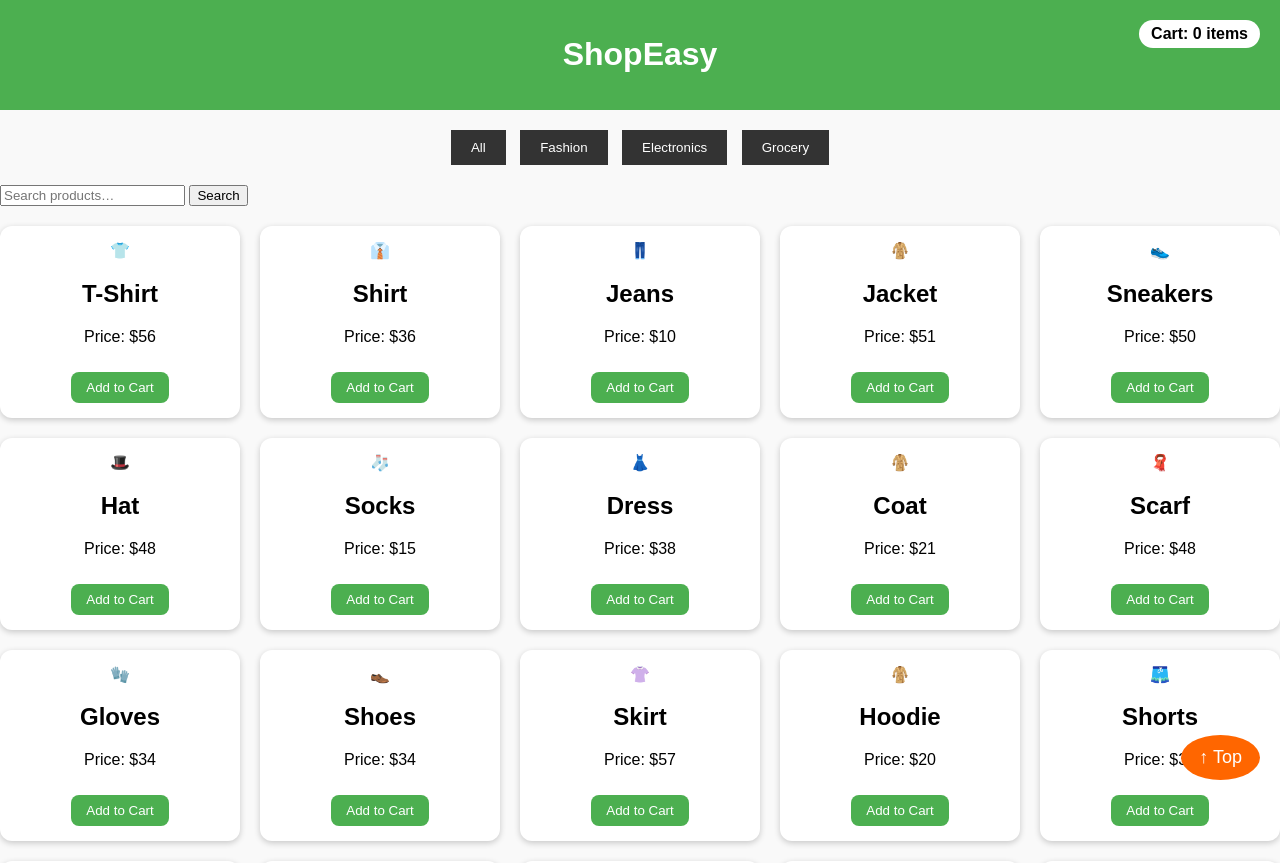
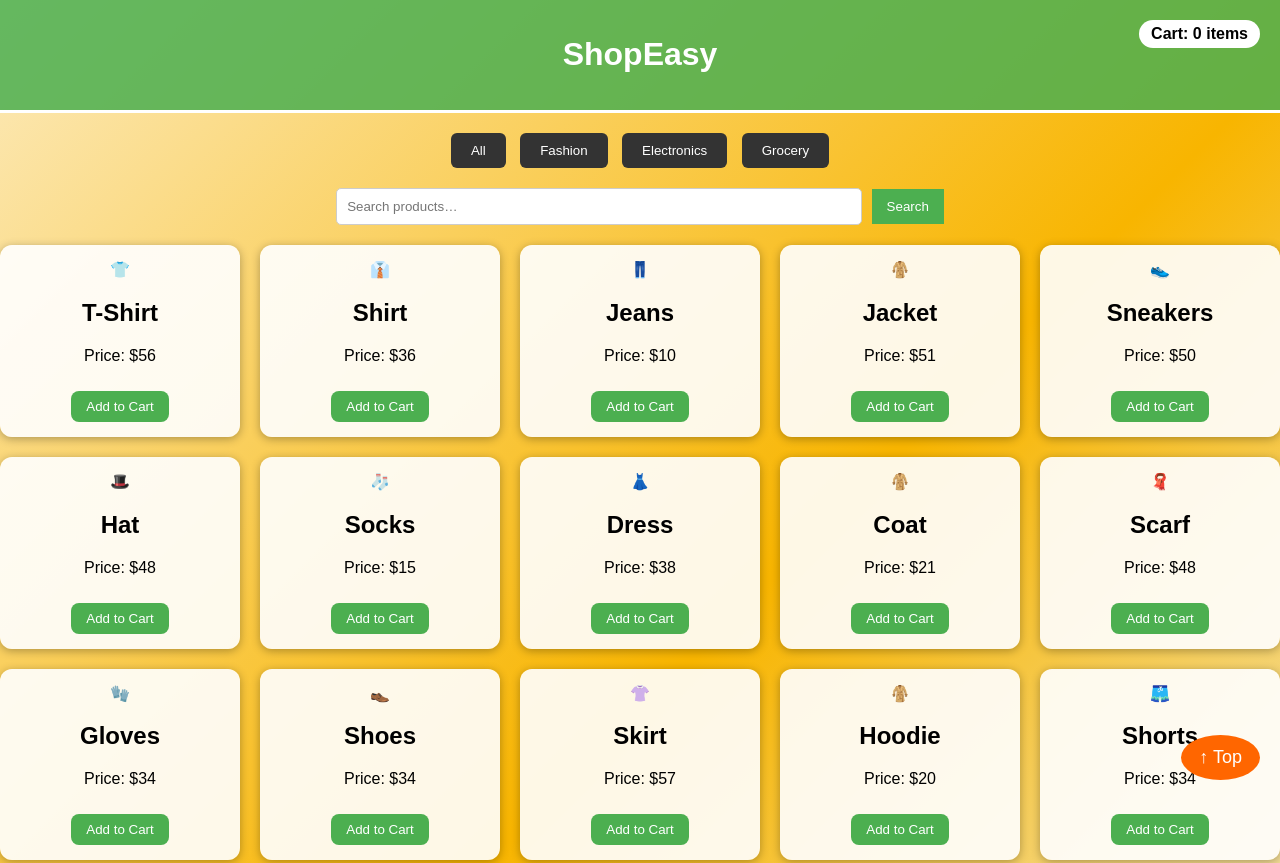
Before and after one commit to ritugaur/SHOPEASY, a plain HTML site: page index.html in a window 1280 px wide. Shown: the top 863 px of the page. Drawn offline with Linux system fonts and the light colour scheme.

Commit message:
Update style.css

```diff
--- a/style.css
+++ b/style.css
@@ -2,15 +2,19 @@
 body {
   font-family: Arial, sans-serif;
   margin: 0;
-  background: #f9f9f9;
+  /* Panda-themed colorful gradient background */
+  background: linear-gradient(135deg, #fceabb, #f8b500, #f0f8ff, #ffe4e1);
+  min-height: 100vh;
 }
 
+/* Header */
 header {
-  background: #4CAF50;
+  background: rgba(76, 175, 80, 0.85);
   color: white;
   padding: 15px;
   text-align: center;
   position: relative;
+  border-bottom: 3px solid #fff;
 }
 
 #cart {
@@ -24,6 +28,7 @@ header {
   font-weight: bold;
 }
 
+/* Navigation */
 nav {
   text-align: center;
   margin: 15px 0;
@@ -37,23 +42,24 @@ nav button {
   color: white;
   cursor: pointer;
   transition: 0.3s;
+  border-radius: 6px;
 }
 nav button:hover {
   background: #4CAF50;
 }
 
 /* Search bar */
-#searchBar {
+.search-row {
   text-align: center;
   margin: 10px;
 }
-#searchBar input {
+.search-row input {
   padding: 10px;
   width: 40%;
   border: 1px solid #ccc;
   border-radius: 5px;
 }
-#searchBar button {
+.search-row button {
   padding: 10px 15px;
   margin-left: 5px;
   background: #4CAF50;
@@ -61,7 +67,7 @@ nav button:hover {
   border: none;
   cursor: pointer;
 }
-#searchBar button:hover {
+.search-row button:hover {
   background: #45a049;
 }
 
@@ -74,15 +80,16 @@ nav button:hover {
 }
 
 .product {
-  background: white;
+  background: rgba(255, 255, 255, 0.9);
   padding: 15px;
   text-align: center;
   border-radius: 12px;
-  box-shadow: 0 2px 6px rgba(0,0,0,0.2);
-  transition: transform 0.2s ease-in-out;
+  box-shadow: 0 2px 10px rgba(0,0,0,0.3);
+  transition: transform 0.2s ease-in-out, box-shadow 0.2s ease-in-out;
 }
 .product:hover {
   transform: scale(1.05);
+  box-shadow: 0 4px 15px rgba(0,0,0,0.4);
 }
 .product button {
   margin-top: 10px;
@@ -101,7 +108,13 @@ nav button:hover {
 .checkout-container {
   text-align: center;
   padding: 20px;
+  background: rgba(255, 255, 255, 0.95);
+  border-radius: 15px;
+  margin: 20px auto;
+  max-width: 500px;
+  box-shadow: 0 4px 15px rgba(0,0,0,0.3);
 }
+
 .checkout-btn {
   padding: 12px 20px;
   background: #FF5722;
@@ -115,10 +128,13 @@ nav button:hover {
 .checkout-btn:hover {
   background: #E64A19;
 }
+
 .total-amount {
   font-size: 18px;
   color: #333;
 }
+
+/* Top button */
 .top-btn {
   position: fixed;
   bottom: 20px;
@@ -134,14 +150,13 @@ nav button:hover {
   z-index: 1000;
   transition: background 0.3s;
 }
-
 .top-btn:hover {
   background: #e65c00;
 }
 
 /* Responsive */
 @media (max-width: 768px) {
-  #searchBar input {
+  .search-row input {
     width: 70%;
   }
 }
```
